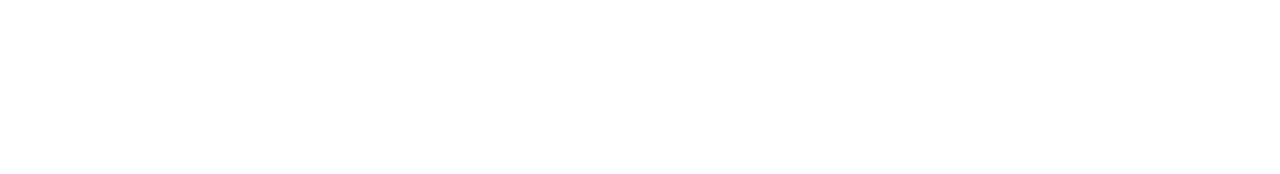
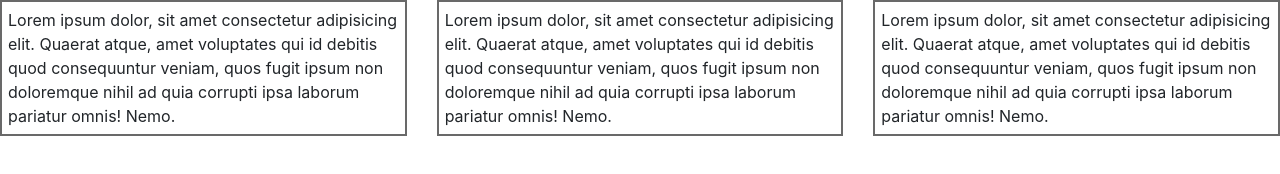
Before and after one commit to AdalidYujra/EjemploB, a plain HTML site: page index.html in a window 1280 px wide. Drawn offline with nearby package versions, Linux system fonts and the light colour scheme.

Commit message:
segundo cambio

```diff
--- /dev/null
+++ b/css/estilo.css
@@ -0,0 +1,4 @@
+p{
+    padding: 6px;
+    border: 2px solid dimgray;
+}
--- a/index.html
+++ b/index.html
@@ -4,8 +4,40 @@
     <meta http-equiv="X-UA-Compatible" content="IE=edge">
     <meta name="viewport" content="width=device-width, initial-scale=1.0">
     <title>Document</title>
+    <link
+    rel="stylesheet"
+    href="https://cdn.jsdelivr.net/npm/bootstrap@4.6.2/dist/css/bootstrap.min.css"
+  />
+
+  <!-- jQuery library -->
+  <script src="https://cdn.jsdelivr.net/npm/jquery@3.6.4/dist/jquery.slim.min.js"></script>
+
+  <!-- Popper JS -->
+  <script src="https://cdn.jsdelivr.net/npm/popper.js@1.16.1/dist/umd/popper.min.js"></script>
+
+  <!-- Latest compiled JavaScript -->
+  <script src="https://cdn.jsdelivr.net/npm/bootstrap@4.6.2/dist/js/bootstrap.bundle.min.js"></script>
+  <link rel="stylesheet" href="css/estilo.css">
 </head>
 <body>
+    <div class="row">
+        <div class="col-sm-4">
+            <p>
+                Lorem ipsum dolor, sit amet consectetur adipisicing elit. Quaerat atque, amet voluptates qui id debitis quod consequuntur veniam, quos fugit ipsum non doloremque nihil ad quia corrupti ipsa laborum pariatur omnis! Nemo.
+            </p>
+        </div>
+        <div class="col-sm-4">
+            <p>
+                Lorem ipsum dolor, sit amet consectetur adipisicing elit. Quaerat atque, amet voluptates qui id debitis quod consequuntur veniam, quos fugit ipsum non doloremque nihil ad quia corrupti ipsa laborum pariatur omnis! Nemo.
+            </p>
+        </div>
+        <div class="col-sm-4">
+            <p>
+                Lorem ipsum dolor, sit amet consectetur adipisicing elit. Quaerat atque, amet voluptates qui id debitis quod consequuntur veniam, quos fugit ipsum non doloremque nihil ad quia corrupti ipsa laborum pariatur omnis! Nemo.
+            </p>
+        </div>
 
+
+    </div>
 </body>
 </html>
```
Also changed, not shown: js/codigo.js (added).
